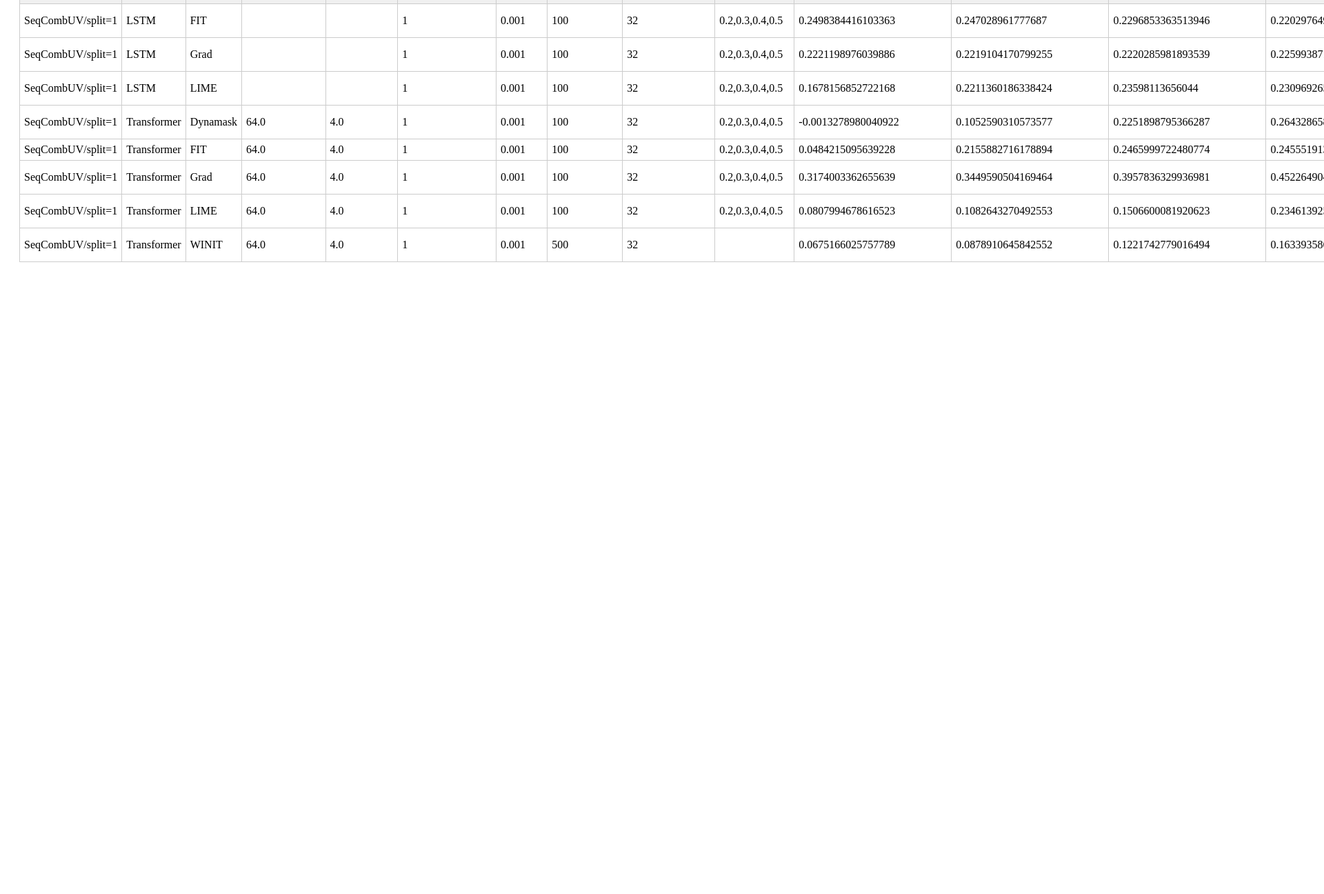
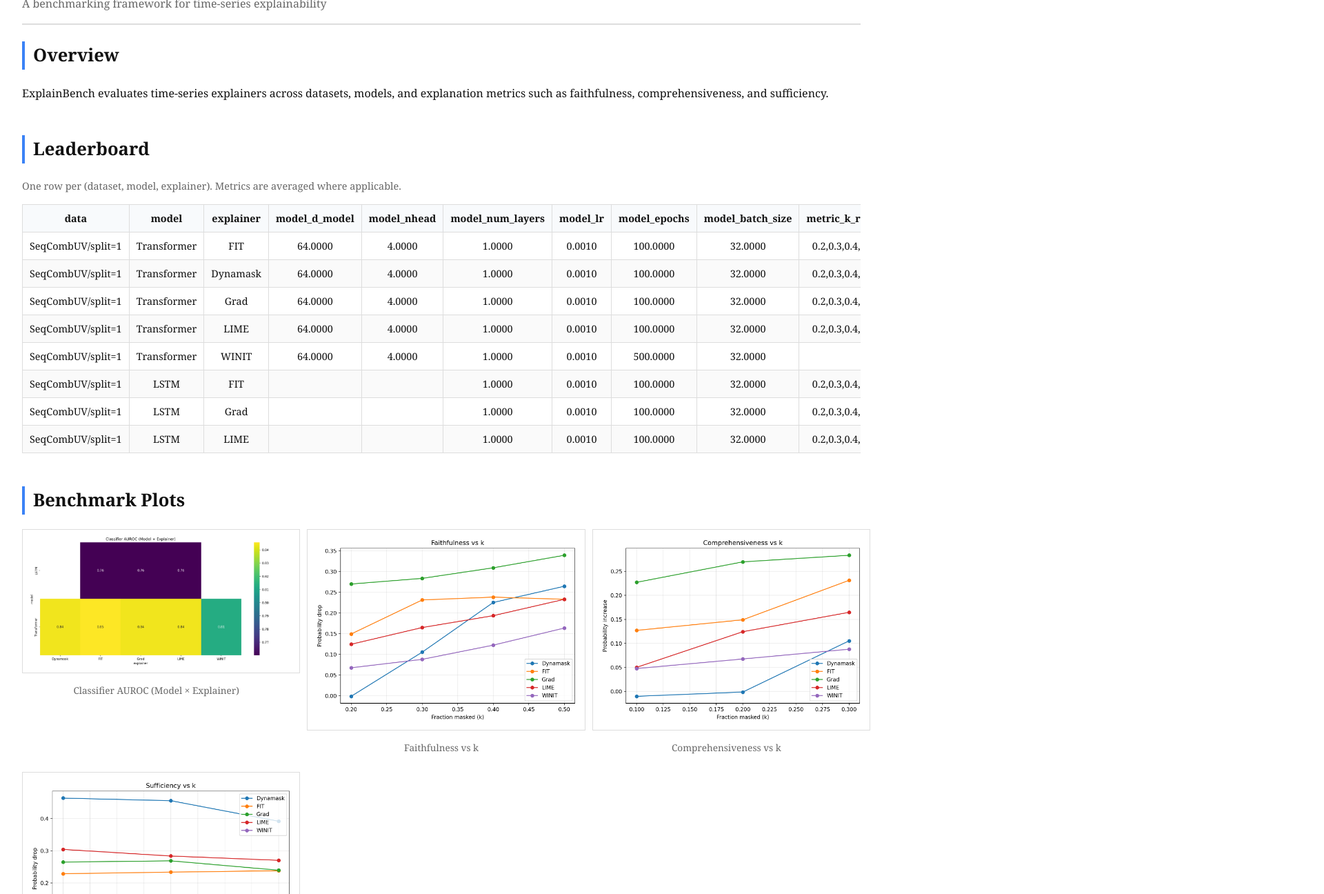
Before and after one commit to visriv/explain-bench, a plain HTML site: page docs/index.html in a window 1280 px wide. Shown: the part 134-1430 px from the top of the page at 69% size, 1920 px wide, since content can reach past the window. Before the commit the page ends 800 px from the top, so only its background shows below. Drawn offline with Linux system fonts and the light colour scheme.

Commit message:
update ldbd

```diff
--- a/docs/index.html
+++ b/docs/index.html
@@ -1,12 +1,71 @@
 <!DOCTYPE html>
-<html>
+<html lang="en">
 <head>
-  <title>ExplainBench Leaderboard</title>
+  <meta charset="UTF-8">
+  <title>ExplainBench — Time-Series XAI Benchmark</title>
   <link rel="stylesheet" href="leaderboard.css">
 </head>
 <body>
-<h1>ExplainBench Leaderboard</h1>
-<table id="table"></table>
+
+<header>
+  <h1>ExplainBench</h1>
+  <p class="subtitle">
+    A benchmarking framework for time-series explainability
+  </p>
+</header>
+
+<section>
+  <h2>Overview</h2>
+  <p>
+    ExplainBench evaluates time-series explainers across datasets, models,
+    and explanation metrics such as faithfulness, comprehensiveness, and sufficiency.
+  </p>
+</section>
+
+<section>
+  <h2>Leaderboard</h2>
+  <p class="hint">
+    One row per (dataset, model, explainer). Metrics are averaged where applicable.
+  </p>
+
+  <div class="table-container">
+    <table id="table"></table>
+  </div>
+</section>
+
+<section>
+  <h2>Benchmark Plots</h2>
+
+  <div class="plot-grid">
+    <figure>
+      <img src="plots/heatmap_val_auroc.png">
+      <figcaption>Classifier AUROC (Model × Explainer)</figcaption>
+    </figure>
+
+    <figure>
+      <img src="plots/faithfulness_curve.png">
+      <figcaption>Faithfulness vs k</figcaption>
+    </figure>
+
+    <figure>
+      <img src="plots/comprehensiveness_curve.png">
+      <figcaption>Comprehensiveness vs k</figcaption>
+    </figure>
+
+    <figure>
+      <img src="plots/sufficiency_curve.png">
+      <figcaption>Sufficiency vs k</figcaption>
+    </figure>
+  </div>
+</section>
+
+<footer>
+  <p>
+    ExplainBench · Open-source benchmark for XAI research<br>
+    <a href="https://github.com/visriv/explain-bench">GitHub Repository</a>
+  </p>
+</footer>
+
 <script src="leaderboard.js"></script>
 </body>
 </html>
--- a/docs/leaderboard.css
+++ b/docs/leaderboard.css
@@ -1,4 +1,116 @@
-body { font-family: serif; padding: 20px; }
-table { border-collapse: collapse; width: 100%; }
-th, td { border: 1px solid #ccc; padding: 6px; }
-th { background: #f0f0f0; }
+:root {
+  --bg: #ffffff;
+  --fg: #111;
+  --muted: #666;
+  --accent: #3b82f6;
+  --border: #ddd;
+  --header-bg: #f8fafc;
+}
+
+body {
+  font-family: "Georgia", serif;
+  background: var(--bg);
+  color: var(--fg);
+  margin: 0;
+  padding: 32px;
+  line-height: 1.6;
+}
+
+header {
+  border-bottom: 2px solid var(--border);
+  margin-bottom: 24px;
+}
+
+h1 {
+  font-size: 2.5rem;
+  margin-bottom: 4px;
+}
+
+.subtitle {
+  color: var(--muted);
+  margin-top: 0;
+}
+
+section {
+  margin-bottom: 48px;
+}
+
+h2 {
+  font-size: 1.6rem;
+  border-left: 4px solid var(--accent);
+  padding-left: 12px;
+}
+
+.hint {
+  color: var(--muted);
+  font-size: 0.9rem;
+}
+
+/* ---------- Table ---------- */
+
+.table-container {
+  overflow-x: auto;
+}
+
+table {
+  border-collapse: collapse;
+  width: 100%;
+  font-size: 0.9rem;
+}
+
+th, td {
+  border: 1px solid var(--border);
+  padding: 8px 10px;
+  text-align: center;
+}
+
+th {
+  background: var(--header-bg);
+  position: sticky;
+  top: 0;
+  z-index: 1;
+}
+
+tbody tr:nth-child(even) {
+  background: #fafafa;
+}
+
+tbody tr:hover {
+  background: #eef2ff;
+}
+
+/* ---------- Plots ---------- */
+
+.plot-grid {
+  display: grid;
+  grid-template-columns: repeat(auto-fit, minmax(320px, 1fr));
+  gap: 24px;
+}
+
+figure {
+  margin: 0;
+  text-align: center;
+}
+
+figure img {
+  max-width: 100%;
+  border: 1px solid var(--border);
+  padding: 6px;
+  background: white;
+}
+
+figcaption {
+  font-size: 0.85rem;
+  color: var(--muted);
+  margin-top: 6px;
+}
+
+/* ---------- Footer ---------- */
+
+footer {
+  margin-top: 64px;
+  padding-top: 16px;
+  border-top: 1px solid var(--border);
+  color: var(--muted);
+  font-size: 0.9rem;
+}
--- a/docs/leaderboard.js
+++ b/docs/leaderboard.js
@@ -5,16 +5,36 @@ fetch("data/leaderboard.tsv")
     const header = rows[0];
     const body = rows.slice(1);
 
+    // Sort by a main metric if present
+    const mainMetric = header.find(h => h.includes("val_auroc")) || header[0];
+    const mIdx = header.indexOf(mainMetric);
+
+    body.sort((a, b) => {
+      const x = parseFloat(a[mIdx]);
+      const y = parseFloat(b[mIdx]);
+      if (isNaN(x) || isNaN(y)) return 0;
+      return y - x;
+    });
+
     let html = "<thead><tr>";
     header.forEach(h => html += `<th>${h}</th>`);
     html += "</tr></thead><tbody>";
 
     body.forEach(r => {
       html += "<tr>";
-      r.forEach(c => html += `<td>${c}</td>`);
+      r.forEach(c => {
+        let v = c;
+        if (!isNaN(c) && c !== "") {
+          v = Number(c).toFixed(4);
+        }
+        html += `<td>${v}</td>`;
+      });
       html += "</tr>";
     });
     html += "</tbody>";
 
     document.getElementById("table").innerHTML = html;
+  })
+  .catch(err => {
+    console.error("Leaderboard load failed:", err);
   });
```
Also changed, not shown: 1 other file.
